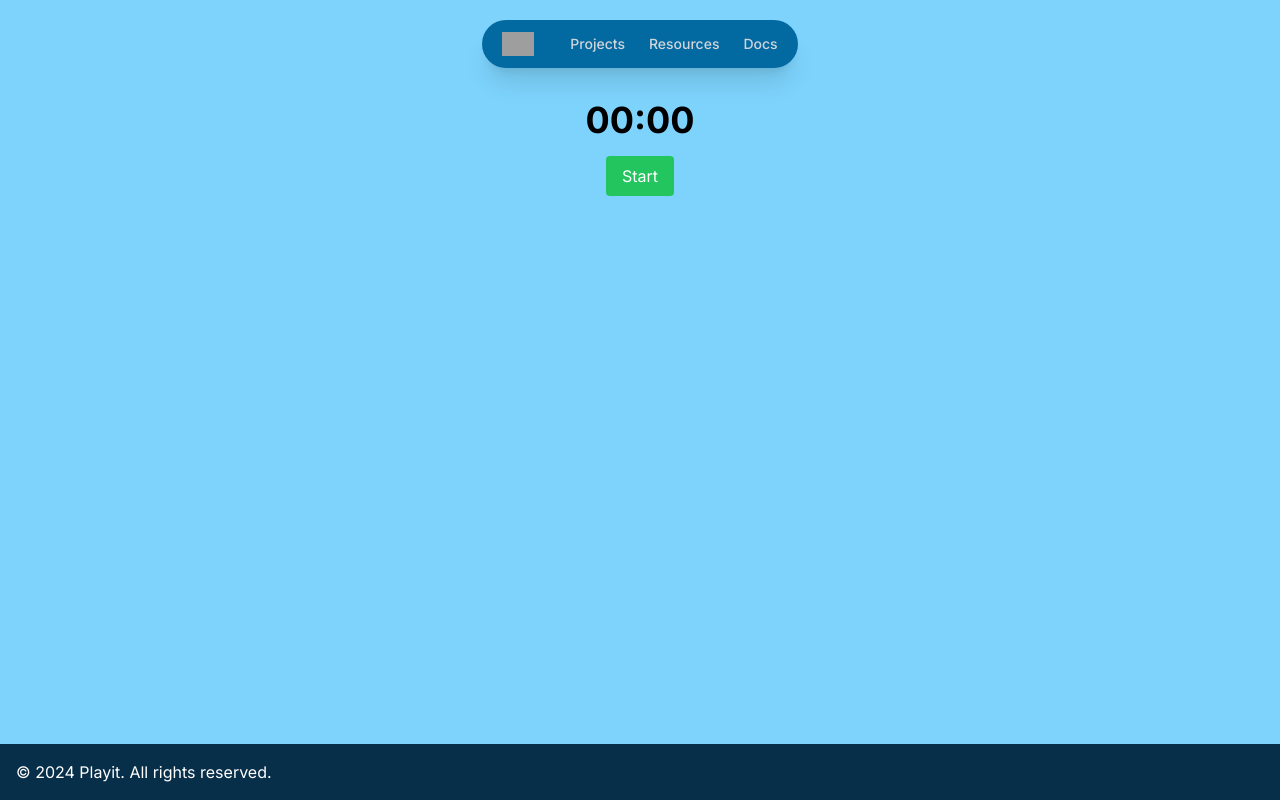
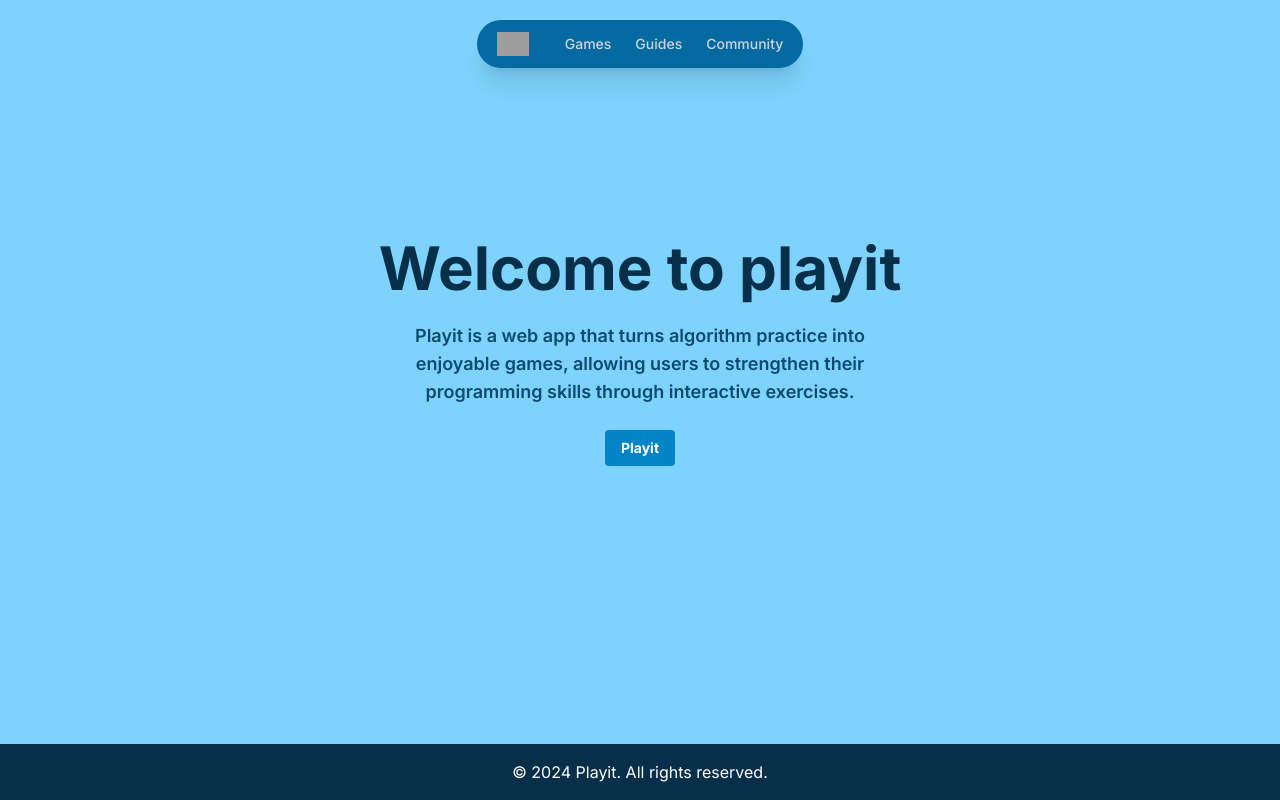
Before and after one commit to stivenm16/devToolkit, a Next.js app: page / in a window 1280 px wide. Built offline with nearby package versions, Linux system fonts and the light colour scheme; grey boxes are pictures that could not be loaded.

Commit message:
welcome screen

```diff
--- /dev/null
+++ b/src/app/components/Button.tsx
@@ -0,0 +1,20 @@
+import React from 'react'
+
+interface ButtonProps extends React.ButtonHTMLAttributes<HTMLButtonElement> {
+  onClick: () => void
+  label: string
+}
+
+const ButtonT: React.FC<ButtonProps> = ({ onClick, label, ...props }) => {
+  return (
+    <button
+      className="text-sm font-bold text-white flex items-center bg-sky-600 hover:bg-sky-700  py-2 px-4 rounded transition duration-300 ease-in-out"
+      onClick={onClick}
+      {...props}
+    >
+      {label}
+    </button>
+  )
+}
+
+export default ButtonT
--- a/src/app/components/Footer.tsx
+++ b/src/app/components/Footer.tsx
@@ -1,6 +1,6 @@
 const Footer: React.FC = () => {
   return (
-    <footer className="bg-sky-950 text-white p-4">
+    <footer className="bg-sky-950 text-white p-4 text-center">
       <p>&copy; {new Date().getFullYear()} Playit. All rights reserved.</p>
     </footer>
   )
--- a/src/app/components/Header.tsx
+++ b/src/app/components/Header.tsx
@@ -1,5 +1,3 @@
-// components/Header.tsx
-
 const Header: React.FC = () => {
   return (
     <div className=" md:block bg-sky-700 rounded-full text-center py-1 mx-auto my-5 w-3/4 md:w-fit px-5 shadow-xl">
@@ -28,7 +26,7 @@ const Header: React.FC = () => {
                   clipRule="evenodd"
                 />
               </svg> */}
-              Projects
+              Games
             </a>
             <a
               href="#"
@@ -46,7 +44,7 @@ const Header: React.FC = () => {
                   clipRule="evenodd"
                 />
               </svg> */}
-              Resources
+              Guides
             </a>
             <a
               href="#"
@@ -65,7 +63,7 @@ const Header: React.FC = () => {
                   clipRule="evenodd"
                 />
               </svg> */}
-              Docs
+              Community
             </a>
           </nav>
         </div>
--- a/src/app/components/Layout.tsx
+++ b/src/app/components/Layout.tsx
@@ -1,6 +1,4 @@
-import Head from 'next/head'
-import Footer from './Footer'
-import Header from './Header'
+import { Footer, Header } from '.'
 
 type LayoutProps = {
   children: React.ReactNode
@@ -8,11 +6,6 @@ type LayoutProps = {
 const Layout: React.FC<LayoutProps> = ({ children }) => {
   return (
     <div className="flex flex-col min-h-screen">
-      <Head>
-        <title>Your Website Title</title>
-        {/* Add any other meta tags or links to stylesheets or scripts here */}
-      </Head>
-
       <Header />
 
       <main className="flex-grow">{children}</main>
--- /dev/null
+++ b/src/app/components/index.ts
@@ -0,0 +1,6 @@
+import ButtonT from './Button'
+import Footer from './Footer'
+import Header from './Header'
+import Layout from './Layout'
+
+export { ButtonT, Footer, Header, Layout }
--- a/src/app/components/ui/Options.tsx
+++ b/src/app/components/ui/Options.tsx
@@ -1,3 +1,4 @@
+'use client'
 import React, { useState } from 'react'
 import Option from './Option'
 
--- a/src/app/globals.css
+++ b/src/app/globals.css
@@ -5,3 +5,16 @@
 body {
   @apply bg-sky-300;
 }
+
+@keyframes fadeIn {
+  from {
+    opacity: 0.1;
+  }
+  to {
+    opacity: 1;
+  }
+}
+
+.animate-fade-in {
+  animation: fadeIn 3s;
+}
--- a/src/app/page.tsx
+++ b/src/app/page.tsx
@@ -1,10 +1,26 @@
-import Layout from './components/Layout'
-import { Timer } from './components/ui'
+'use client'
+
+import Link from 'next/link'
+import { ButtonT, Layout } from './components'
 
 export default function Home() {
   return (
     <Layout>
-      <Timer />
+      <div className="flex justify-center  items-center min-h-96 pt-36 flex-col">
+        <div className="text-center animate-fade-in">
+          <h1 className="text-6xl font-bold antialised text-sky-950">
+            Welcome to playit
+          </h1>
+          <h4 className="font-semibold px-10 my-6 text-lg text-sky-900 md:px-96">
+            Playit is a web app that turns algorithm practice into enjoyable
+            games, allowing users to strengthen their programming skills through
+            interactive exercises.
+          </h4>
+        </div>
+        <Link href={'/games/sudoku'}>
+          <ButtonT onClick={() => console.log('prueba')} label="Playit" />
+        </Link>
+      </div>
     </Layout>
   )
 }
```
